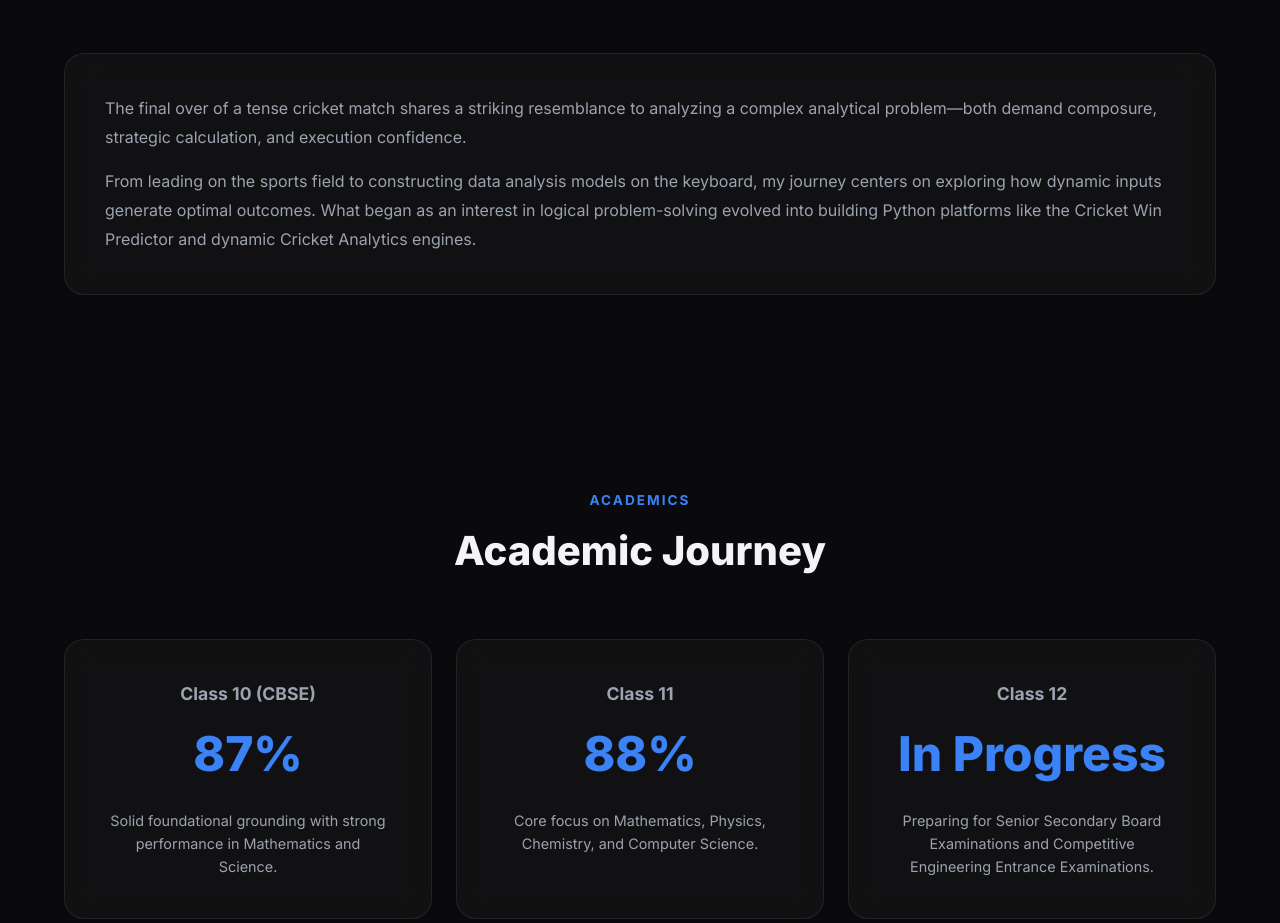
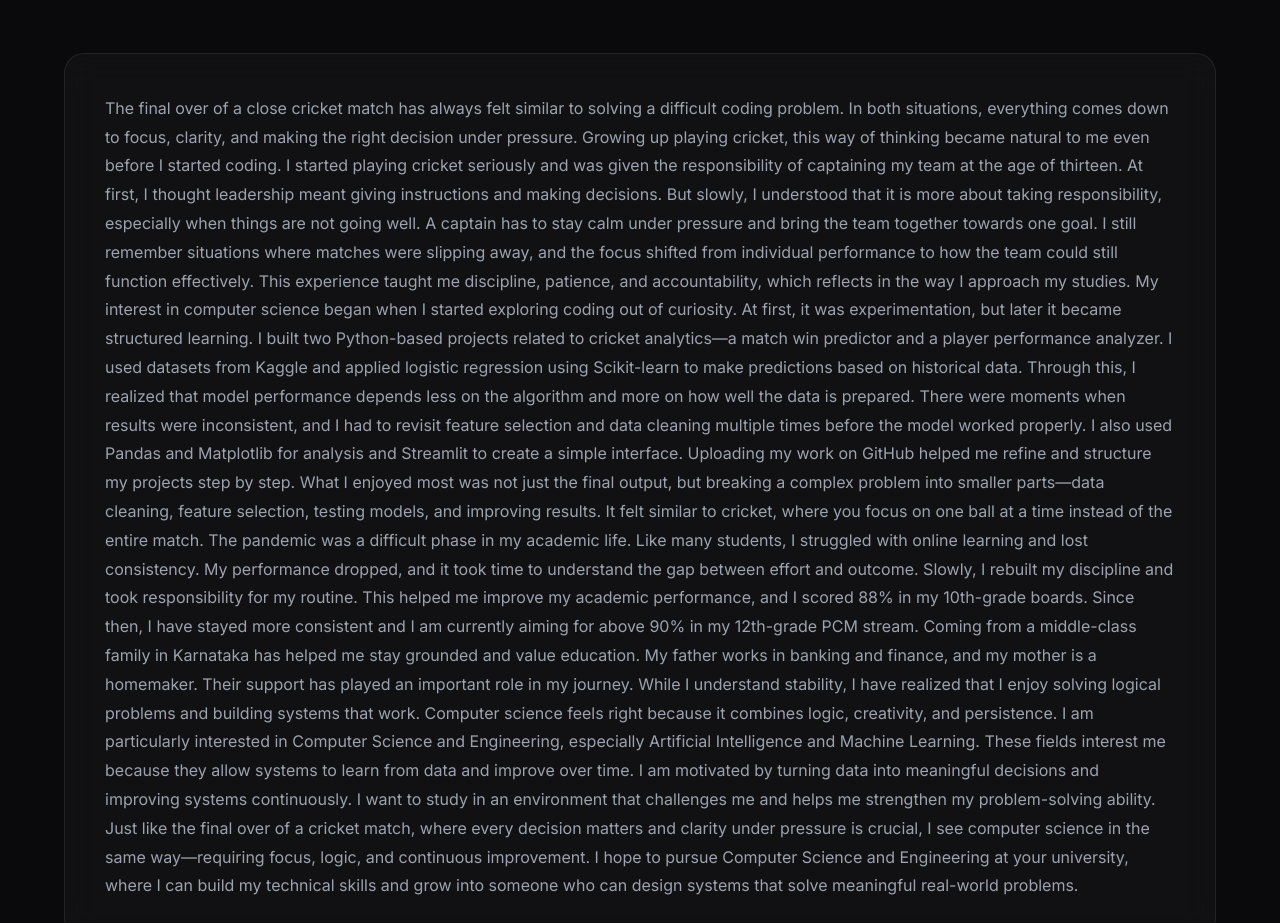
Before and after one commit to Divyesh-M26/divyesh-portfolio, a plain HTML site: page index.html in a window 1280 px wide. Shown: the part 1688-2611 px from the top of the page. Drawn offline with Linux system fonts and the light colour scheme.

Commit message:
Fix HTML formatting and structure

```diff
--- a/index.html
+++ b/index.html
@@ -145,12 +145,26 @@
 
       <div class="glass story-card">
         <p>
-          The final over of a tense cricket match shares a striking resemblance to analyzing a complex analytical problem—both demand composure, strategic calculation, and execution confidence.
+       The final over of a close cricket match has always felt similar to solving a difficult coding problem. In both situations, everything comes down to focus, clarity, and making the right decision under pressure. Growing up playing cricket, this way of thinking became natural to me even before I started coding.
+
+I started playing cricket seriously and was given the responsibility of captaining my team at the age of thirteen. At first, I thought leadership meant giving instructions and making decisions. But slowly, I understood that it is more about taking responsibility, especially when things are not going well. A captain has to stay calm under pressure and bring the team together towards one goal. I still remember situations where matches were slipping away, and the focus shifted from individual performance to how the team could still function effectively. This experience taught me discipline, patience, and accountability, which reflects in the way I approach my studies.
+
+My interest in computer science began when I started exploring coding out of curiosity. At first, it was experimentation, but later it became structured learning. I built two Python-based projects related to cricket analytics—a match win predictor and a player performance analyzer. I used datasets from Kaggle and applied logistic regression using Scikit-learn to make predictions based on historical data. Through this, I realized that model performance depends less on the algorithm and more on how well the data is prepared. There were moments when results were inconsistent, and I had to revisit feature selection and data cleaning multiple times before the model worked properly. I also used Pandas and Matplotlib for analysis and Streamlit to create a simple interface. Uploading my work on GitHub helped me refine and structure my projects step by step.
+
+What I enjoyed most was not just the final output, but breaking a complex problem into smaller parts—data cleaning, feature selection, testing models, and improving results. It felt similar to cricket, where you focus on one ball at a time instead of the entire match.
+
+The pandemic was a difficult phase in my academic life. Like many students, I struggled with online learning and lost consistency. My performance dropped, and it took time to understand the gap between effort and outcome. Slowly, I rebuilt my discipline and took responsibility for my routine. This helped me improve my academic performance, and I scored 88% in my 10th-grade boards. Since then, I have stayed more consistent and I am currently aiming for above 90% in my 12th-grade PCM stream.
+
+Coming from a middle-class family in Karnataka has helped me stay grounded and value education. My father works in banking and finance, and my mother is a homemaker. Their support has played an important role in my journey. While I understand stability, I have realized that I enjoy solving logical problems and building systems that work. Computer science feels right because it combines logic, creativity, and persistence.
+
+I am particularly interested in Computer Science and Engineering, especially Artificial Intelligence and Machine Learning. These fields interest me because they allow systems to learn from data and improve over time. I am motivated by turning data into meaningful decisions and improving systems continuously. I want to study in an environment that challenges me and helps me strengthen my problem-solving ability.
+
+Just like the final over of a cricket match, where every decision matters and clarity under pressure is crucial, I see computer science in the same way—requiring focus, logic, and continuous improvement. I hope to pursue Computer Science and Engineering at your university, where I can build my technical skills and grow into someone who can design systems that solve meaningful real-world problems.
+
+
+
         </p>
-        <p style="margin-top: 1rem;">
-          From leading on the sports field to constructing data analysis models on the keyboard, my journey centers on exploring how dynamic inputs generate optimal outcomes. What began as an interest in logical problem-solving evolved into building Python platforms like the Cricket Win Predictor and dynamic Cricket Analytics engines.
-        </p>
-      </div>
+        </div>
     </section>
 
     <!--=========================
```
